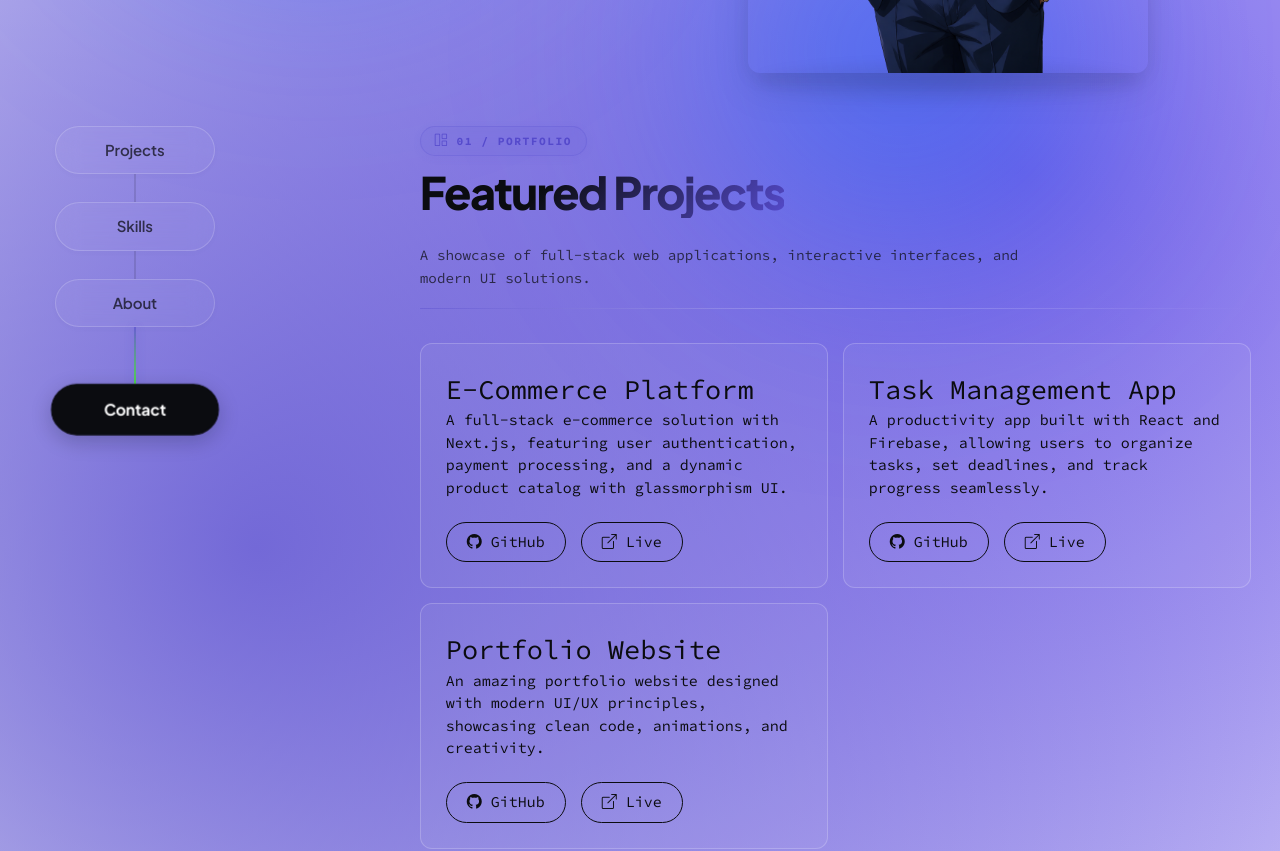
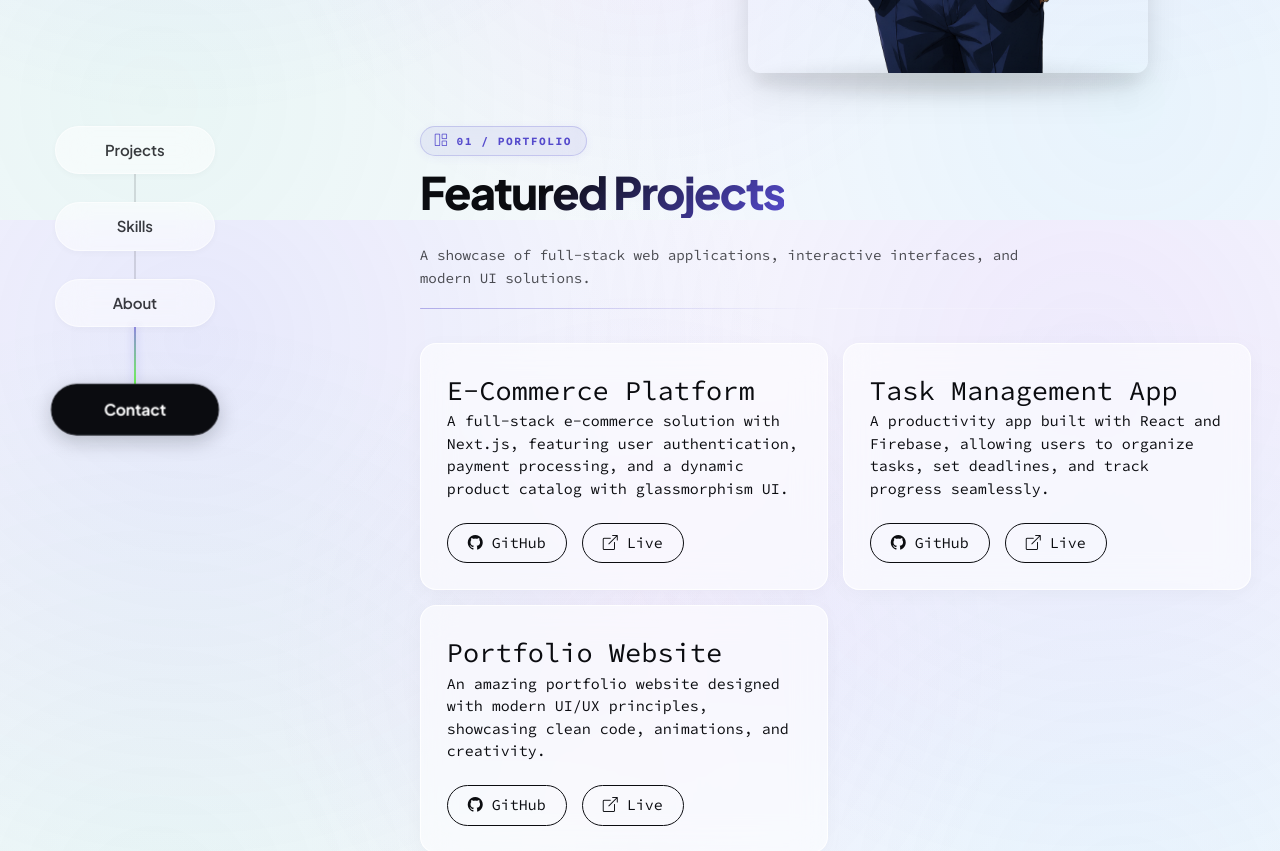
Before and after one commit to mehedienf/mehedienf.github.io, a Next.js app: page / in a window 1280 px wide. Shown: the part 580-1431 px from the top of the page. Built offline with nearby package versions, Linux system fonts and the light colour scheme; a web font is replaced by a local one.

Commit message:
background change

```diff
--- a/src/app/globals.css
+++ b/src/app/globals.css
@@ -1,10 +1,11 @@
 @import "tailwindcss";
 :root {
-  --main-bg: #f6f7fb;
-  --card-bg: #ffffff;
+  --main-bg: #f8f9fd;
+  --card-bg: rgba(255, 255, 255, 0.6);
   --text-color: #0b0c10;
   --primary-color: #0b0c10;
   --secondary-color: #ffffff;
+  --accent-color: #554acc;
   --font-large: 3rem;
   --spacing: 1.5rem;
   --font-family: "Source Code Pro", monospace;
@@ -15,53 +16,47 @@
 
 html {
   font-size: 15px;
+  scroll-behavior: smooth;
 }
+
 body {
-  background: var(--main-bg);
+  background-color: var(--main-bg);
   margin: 0;
+  min-height: 100vh;
   background-image:
     radial-gradient(
-      circle at 20% 30%,
-      rgba(85, 74, 204, 0.735) 0%,
-      transparent 40%
-    ),
-    radial-gradient(
-      circle at 80% 20%,
-      rgba(107, 84, 235, 0.871) 0%,
+      circle at 15% 15%,
+      rgba(99, 102, 241, 0.12) 0%,
       transparent 45%
     ),
     radial-gradient(
-      circle at 60% 80%,
-      rgba(93, 0, 255, 0.3) 0%,
-      transparent 50%
+      circle at 85% 18%,
+      rgba(139, 92, 246, 0.1) 0%,
+      transparent 42%
     ),
     radial-gradient(
-      circle at 10% 90%,
-      rgba(61, 253, 18, 0.25) 0%,
-      transparent 50%
+      circle at 50% 55%,
+      rgba(168, 85, 247, 0.07) 0%,
+      transparent 48%
+    ),
+    radial-gradient(
+      circle at 12% 85%,
+      rgba(52, 211, 153, 0.08) 0%,
+      transparent 45%
+    ),
+    radial-gradient(
+      circle at 88% 85%,
+      rgba(56, 189, 248, 0.09) 0%,
+      transparent 45%
     );
+  background-attachment: fixed;
+  background-repeat: no-repeat;
+  background-size: cover;
 }
+
 body::before,
 body::after {
-  content: "";
-  position: absolute;
-  width: 500px;
-  height: 500px;
-  background: radial-gradient(circle, rgba(0, 102, 255, 0.7), transparent 70%);
-  filter: blur(120px);
-}
-/* Glow position 1 */
-body::before {
-  width: 500px;
-  height: 500px;
-  top: 10%;
-  left: 5%;
-}
-
-/* Glow position 2 */
-body::after {
-  bottom: -10%;
-  right: 10%;
+  display: none;
 }
 
 /* Header Section */
@@ -382,18 +377,25 @@ section.content {
 }
 
 .project-card {
-  background: rgba(255, 255, 255, 0.05);
-  border: 1px solid rgba(255, 255, 255, 0.2);
-  border-radius: 12px;
-  padding: 25px;
+  background: rgba(255, 255, 255, 0.58);
+  border: 1px solid rgba(255, 255, 255, 0.85);
+  border-radius: 16px;
+  padding: 26px;
+  backdrop-filter: blur(16px);
+  -webkit-backdrop-filter: blur(16px);
+  box-shadow: 0 4px 20px rgba(11, 12, 16, 0.03);
   transition:
     transform 0.3s ease,
-    background 0.3s ease;
+    background 0.3s ease,
+    box-shadow 0.3s ease,
+    border-color 0.3s ease;
 }
 
 .project-card:hover {
   transform: translateY(-5px);
-  background: rgba(255, 255, 255, 0.1);
+  background: rgba(255, 255, 255, 0.88);
+  box-shadow: 0 12px 32px rgba(85, 74, 204, 0.08);
+  border-color: rgba(85, 74, 204, 0.3);
 }
 
 .project-card h3 {
@@ -426,12 +428,13 @@ section.content {
 
 /* About Section & Skills */
 .about-bio-card {
-  background: rgba(255, 255, 255, 0.04);
-  border: 1px solid rgba(255, 255, 255, 0.2);
+  background: rgba(255, 255, 255, 0.58);
+  border: 1px solid rgba(255, 255, 255, 0.85);
   border-radius: 16px;
-  padding: 24px 28px;
-  backdrop-filter: blur(12px);
-  -webkit-backdrop-filter: blur(12px);
+  padding: 26px 30px;
+  backdrop-filter: blur(16px);
+  -webkit-backdrop-filter: blur(16px);
+  box-shadow: 0 4px 20px rgba(11, 12, 16, 0.03);
   margin-bottom: 2rem;
   width: 100%;
   box-sizing: border-box;
@@ -485,24 +488,27 @@ section.content {
 }
 
 .skill-category-card {
-  background: rgba(255, 255, 255, 0.05);
-  border: 1px solid rgba(255, 255, 255, 0.25);
+  background: rgba(255, 255, 255, 0.58);
+  border: 1px solid rgba(255, 255, 255, 0.85);
   border-radius: 16px;
   padding: 24px;
-  backdrop-filter: blur(12px);
-  -webkit-backdrop-filter: blur(12px);
+  backdrop-filter: blur(16px);
+  -webkit-backdrop-filter: blur(16px);
+  box-shadow: 0 4px 20px rgba(11, 12, 16, 0.03);
   transition:
     transform 0.3s ease,
     background 0.3s ease,
-    box-shadow 0.3s ease;
+    box-shadow 0.3s ease,
+    border-color 0.3s ease;
   display: flex;
   flex-direction: column;
 }
 
 .skill-category-card:hover {
   transform: translateY(-5px);
-  background: rgba(255, 255, 255, 0.1);
-  box-shadow: 0 12px 28px rgba(11, 12, 16, 0.06);
+  background: rgba(255, 255, 255, 0.88);
+  box-shadow: 0 12px 32px rgba(85, 74, 204, 0.08);
+  border-color: rgba(85, 74, 204, 0.3);
 }
 
 .skill-category-header {
@@ -597,12 +603,13 @@ section.content {
 }
 
 .contact-action-card {
-  background: rgba(255, 255, 255, 0.04);
-  border: 1px solid rgba(255, 255, 255, 0.2);
+  background: rgba(255, 255, 255, 0.58);
+  border: 1px solid rgba(255, 255, 255, 0.85);
   border-radius: 20px;
   padding: 32px 30px;
-  backdrop-filter: blur(14px);
-  -webkit-backdrop-filter: blur(14px);
+  backdrop-filter: blur(16px);
+  -webkit-backdrop-filter: blur(16px);
+  box-shadow: 0 4px 20px rgba(11, 12, 16, 0.03);
   text-align: left;
   width: 100%;
   box-sizing: border-box;
@@ -791,23 +798,24 @@ footer p {
   font-size: 1rem;
   font-weight: 600;
   letter-spacing: -0.01em;
-  background: rgba(255, 255, 255, 0.06);
-  border: 1px solid rgba(255, 255, 255, 0.25);
-  backdrop-filter: blur(12px);
-  -webkit-backdrop-filter: blur(12px);
+  background: rgba(255, 255, 255, 0.65);
+  border: 1px solid rgba(255, 255, 255, 0.9);
+  backdrop-filter: blur(16px);
+  -webkit-backdrop-filter: blur(16px);
   color: var(--primary-color);
-  opacity: 0.72;
+  opacity: 0.8;
   cursor: pointer;
   transition: all 0.3s cubic-bezier(0.16, 1, 0.3, 1);
-  box-shadow: 0 2px 10px rgba(11, 12, 16, 0.03);
+  box-shadow: 0 2px 10px rgba(11, 12, 16, 0.04);
   user-select: none;
 }
 
 .sticky-nav-pill:hover {
-  background: rgba(255, 255, 255, 0.16);
-  border-color: rgba(255, 255, 255, 0.45);
+  background: rgba(255, 255, 255, 0.95);
+  border-color: rgba(85, 74, 204, 0.35);
   opacity: 1;
   transform: translateY(-1px);
+  box-shadow: 0 4px 16px rgba(85, 74, 204, 0.08);
 }
 
 .sticky-nav-pill.active {
```
